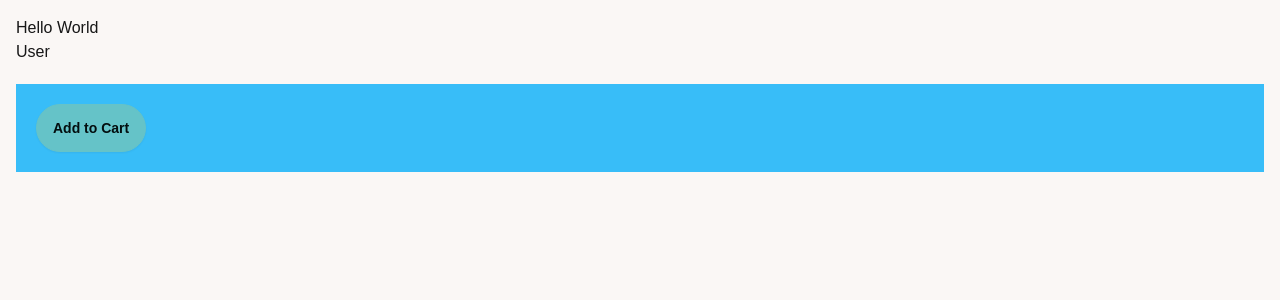
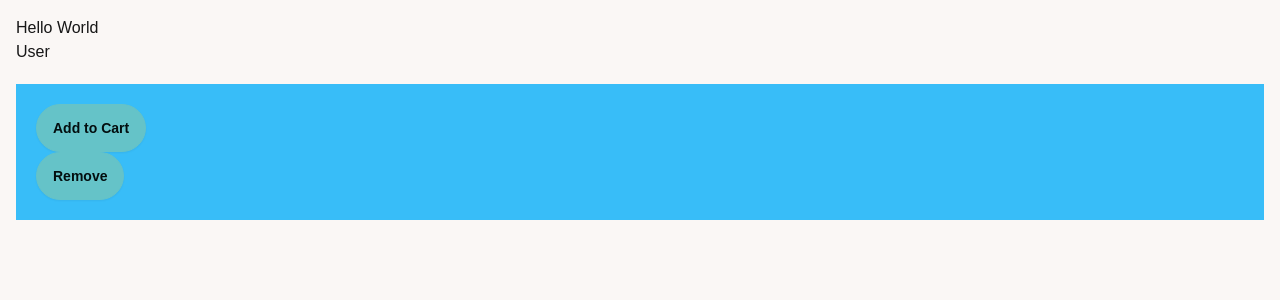
Before and after one commit to MadhumithaGanesh285/next-app, a Next.js app: page / in a window 1280 px wide. Shown: the top 300 px of the page. Built offline with nearby package versions, Linux system fonts and the light colour scheme.

Commit message:
'Cookies in ts and js'

```diff
--- a/app/components/AddToCart.tsx
+++ b/app/components/AddToCart.tsx
@@ -1,10 +1,12 @@
 'use client';
 import React from 'react'
+import cookies from 'js-cookie';
 
 const AddToCart = () => {
   return (
     <div>
-        <button className='btn btn-primary' onClick={() => console.log('Click')}>Add to Cart</button>
+        <button className='btn btn-primary' onClick={() =>
+            {cookies.set("response", "clicked", {expires: 1/24})}}>Add to Cart</button>
     </div>
   )
 }
--- a/app/components/ProductCard.tsx
+++ b/app/components/ProductCard.tsx
@@ -1,5 +1,6 @@
 import React from 'react'
 import AddToCart from './AddToCart';
+import RemoveFromCart from './RemoveFromCart';
 // import styles from './ProductCard.module.css';
 
 
@@ -7,6 +8,7 @@ const ProductCard = () => {
   return (
     <div className='p-5 my-5 bg-sky-400 text-white text-xl hover:bg-blue-500'>
         <AddToCart />
+        <RemoveFromCart />
     </div>
   )
 }
--- /dev/null
+++ b/app/components/RemoveFromCart.tsx
@@ -0,0 +1,16 @@
+'use client';
+import React from 'react'
+import cookies from 'js-cookie';
+
+const RemoveFromCart = () => {
+  return (
+    <div>
+
+            {/* when removing we need to give only the name of the parameter */}
+        <button className='btn btn-primary' onClick={() =>
+            {cookies.remove("response")}}>Remove</button>
+    </div>
+  )
+}
+
+export default RemoveFromCart;
--- a/app/users/page.tsx
+++ b/app/users/page.tsx
@@ -1,4 +1,5 @@
-import React from 'react'
+import React from 'react';
+import cookies from 'js-cookie';
 
 interface User {
   id: number;
@@ -31,7 +32,7 @@ const UserPage = async() => {
       <tbody>
         {user.map(user =>
         <tr key={user.id}>
-          <td>
+          <td >
             {user.name}
           </td>
           <td>
--- a/package.json
+++ b/package.json
@@ -9,12 +9,14 @@
     "lint": "next lint"
   },
   "dependencies": {
+    "js-cookie": "^3.0.5",
     "next": "^15.1.3",
     "react": "^19.0.0",
     "react-dom": "^19.0.0"
   },
   "devDependencies": {
     "@eslint/eslintrc": "^3",
+    "@types/js-cookie": "^3.0.6",
     "@types/node": "^20",
     "@types/react": "^19",
     "@types/react-dom": "^19",
```
Also changed, not shown: 1 other file (tests, documents, lock files or other folders).
